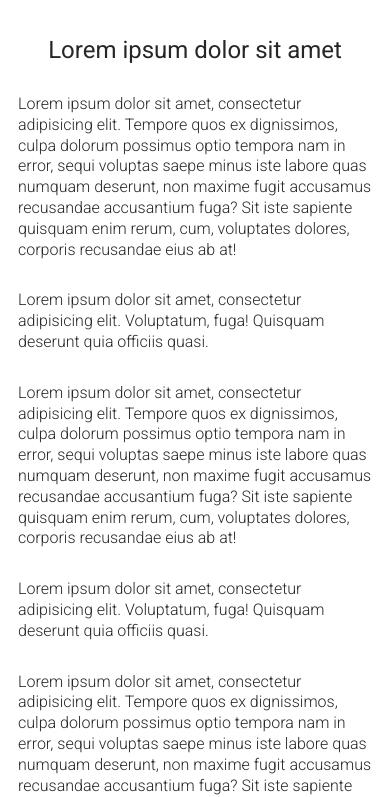
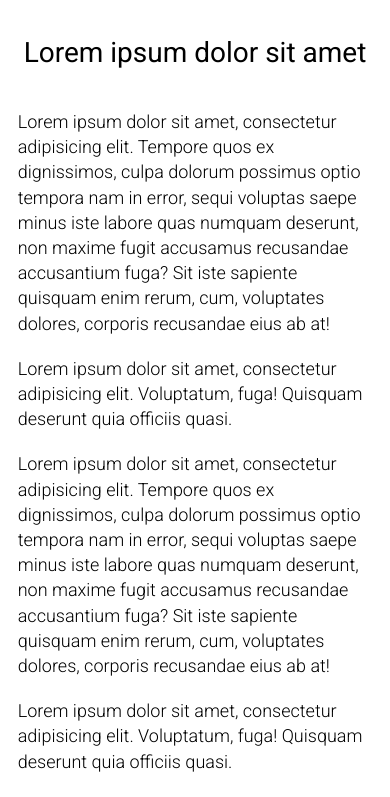
Before and after one commit to yastaraus/yastaraus.github.io, a PHP site: page /branch-3/post/27072019.html in a window 390 px wide. Shown: the part 304-1101 px from the top of the page. Run offline with PHP 8.4, Linux system fonts and the light colour scheme.

Commit message:
Post 2 impruvments

```diff
--- a/branch-3/css/newpost_style.css
+++ b/branch-3/css/newpost_style.css
@@ -7,6 +7,7 @@ body {
   min-width: 320px;
   font-size: 18px;
   font-family: 'Roboto', sans-serif;
+  background-color: var(--white-yas-color);
 }
 
 * {
@@ -15,31 +16,33 @@ body {
   box-sizing: border-box;
 }
 
-h1 {
-  margin: 50px 0px;
-  font-size: 26px;
+/* Color palette */
+:root {
+  --main-yas-color: pink;
+  --second-yas-color: red;
+  --add-yas-color: #ffe0de;
+
+  --text-yas-color: #262626;
+  --link-yas-color: ;
+  --white-yas-color: #fafafa;
 }
 
-.otl {
-  outline: 1px dotted black;
+.strip h1 {
+  margin: 60px 0px 50px 0px;
+  font-size: 32px;
+  text-align: center;
+  font-weight: 400;
 }
 
-figure {
-  margin: 0px;
-}
-
-figure > img {
-  width: 100%;
+.strip > p {
+  margin: 10px 0px 10px 0px;
+  line-height: 1.4em;
+  font-weight: 200;
 }
 
 .post {
   display: grid;
-  grid-template-columns: repeat(2, minmax(0.2em, 1fr)) repeat(3, minmax(106px, 2fr)) repeat(2, minmax(0.2em, 1fr));
-  /* grid-template-columns: repeat(2, minmax(0.2em, 2fr)) minmax(106px, 160px) minmax(106px, 640px) minmax(106px, 160px) repeat(2, minmax(0.2em, 2fr)); */
-  /* grid-template-columns: auto auto repeat(3, 2fr) auto auto; */
-  /* grid-template-columns: repeat(2, 1fr) repeat(3, auto) repeat(2, 1fr); */
-  /* grid-template-columns: repeat(2, minmax(auto, 1.2fr)) repeat(3, 2fr) repeat(2, minmax(auto, 1.2fr)); */
-  /* grid-template-columns: repeat(2, auto) repeat(3, 320px) repeat(2, auto); */
+  grid-template-columns: repeat(4, 1fr) repeat(4, minmax(80px, 240px)) repeat(4, 1fr);
 }
 
 .post > .hero {
@@ -51,33 +54,108 @@ figure > img {
 }
 
 .post > .strip {
-  grid-column: 3 / -3;
+  grid-column: 5 / -5;
   background-color: #fff;
-  padding: 2% 4%;
+  /* padding: 3em 6em; */
   margin: 0px 0.5em;
+
+  display: grid;
+  grid-template-columns: 1fr 3fr 3fr 1fr;
+}
+
+.strip > p:last-of-type {
+  margin-bottom: 30px;
+}
+
+.strip > p,h1{
+  grid-column: 2 / -2;
 }
 
 .post div.strip:nth-of-type(2){
-  margin-top: -30%;
-}
-
-.strip p {
-  margin: 30px 0px;
+  margin-top: -15%;
 }
 
 
-.post>.wide {
+/* -- Картинки -- */
+/* В ширину поста */
+.strip > figure {
   grid-column: 1 / -1;
+  margin: 20px 0px;
 }
 
-/* @media (max-width: 1024px) {
-  .post {
-    grid-template-columns: 0.1fr 0.5fr 6fr 6fr 6fr 0.5fr 0.1fr;
+.strip > figure > img {
+  width: 100%;
+}
+/* Во всю ширину экрана */
+.post > figure {
+  grid-column: 1 / -1;
+  margin: 0px 0px;
+}
+.post > figure > img {
+  width: 100%;
+}
+/* Общий фигкапча */
+.post figcaption {
+  color: gray;
+  font-size: 0.8em;
+  text-align: center;
+}
+
+/* -- Цитаты -- */
+blockquote {
+  grid-column: 1 / -1;
+  background-color: var(--add-yas-color);
+  padding: 4em 8em;
+}
+
+.strip > blockquote {
+  margin: 20px 0px;
+  border-right: 3px solid blue;
+}
+
+blockquote > p {
+  font-size: 1.2em;
+  line-height: 1.5em;
+  margin-bottom: 30px;
+}
+
+blockquote > p::before {
+  content: "«";
+}
+
+blockquote > p::after {
+  content: "»";
+}
+
+blockquote > .author {
+  font-weight: 400;
+  text-align: right;
+  font-size: 1em;
+}
+
+blockquote > .author::before {
+  content: "— ";
+}
+
+
+
+@media (max-width: 768px) {
+  .post > .hero {
+    height: 300px;
   }
-  .post > .hero {
-    height: 400px;
+  .post > .strip {
+    /* padding: 0.5em 0.8em; */
+    margin: 0px;
+    grid-template-columns: 0.3fr 3fr 3fr 0.3fr;
   }
   .post div.strip:nth-of-type(2){
-    margin-top: -20%;
+    margin-top: 0px;
   }
-} */
+  .strip h1 {
+    margin: 40px 0px 30px 0px;
+    font-size: 28px;
+  }
+  blockquote {
+    padding: 2em 2em;
+  }
+}
--- a/branch-3/css/newpost_style_non-grid.css
+++ b/branch-3/css/newpost_style_non-grid.css
@@ -37,7 +37,6 @@ figure > figcaption {
   color: gray;
   font-size: 0.8em;
   text-align: center;
-
 }
 
 /* .otl {
--- a/branch-3/post/27072019.html
+++ b/branch-3/post/27072019.html
@@ -5,8 +5,8 @@
   <meta name="viewport" content="width=device-width, initial-scale=1.0">
   <meta http-equiv="X-UA-Compatible" content="ie=edge">
   <title>Lorem ipsum</title>
-  <!-- <link rel="stylesheet" href="../css/newpost_style.css"> -->
-  <link rel="stylesheet" href="../css/newpost_style_non-grid.css">
+  <link rel="stylesheet" href="../css/newpost_style.css">
+  <!-- <link rel="stylesheet" href="../css/newpost_style_non-grid.css"> -->
 
 </head>
 <body>
@@ -19,15 +19,36 @@
         <p>Lorem ipsum dolor sit amet, consectetur adipisicing elit. Voluptatum, fuga! Quisquam deserunt quia officiis quasi.</p>
         <p>Lorem ipsum dolor sit amet, consectetur adipisicing elit. Tempore quos ex dignissimos, culpa dolorum possimus optio tempora nam in error, sequi voluptas saepe minus iste labore quas numquam deserunt, non maxime fugit accusamus recusandae accusantium fuga? Sit iste sapiente quisquam enim rerum, cum, voluptates dolores, corporis recusandae eius ab at!</p>
         <p>Lorem ipsum dolor sit amet, consectetur adipisicing elit. Voluptatum, fuga! Quisquam deserunt quia officiis quasi.</p>
+        <figure>
+          <img src="https://www.moviedash.com/wp-content/uploads/2018/12/SpiderVerse-2.jpeg" alt="">
+          <figcaption>Spider-Man: Into the Spider-Verse</figcaption>
+        </figure>
         <p>Lorem ipsum dolor sit amet, consectetur adipisicing elit. Tempore quos ex dignissimos, culpa dolorum possimus optio tempora nam in error, sequi voluptas saepe minus iste labore quas numquam deserunt, non maxime fugit accusamus recusandae accusantium fuga? Sit iste sapiente quisquam enim rerum, cum, voluptates dolores, corporis recusandae eius ab at!</p>
         <p>Lorem ipsum dolor sit amet, consectetur adipisicing elit. Voluptatum, fuga! Quisquam deserunt quia officiis quasi.</p>
         <p>Lorem ipsum dolor sit amet, consectetur adipisicing elit. Tempore quos ex dignissimos, culpa dolorum possimus optio tempora nam in error, sequi voluptas saepe minus iste labore quas numquam deserunt, non maxime fugit accusamus recusandae accusantium fuga? Sit iste sapiente quisquam enim rerum, cum, voluptates dolores, corporis recusandae eius ab at!</p>
         <p>Lorem ipsum dolor sit amet, consectetur adipisicing elit. Voluptatum, fuga! Quisquam deserunt quia officiis quasi.</p>
     </div>
-    <blockquote class="big_quote">
+
+    <figure>
+      <img src="https://www.moviedash.com/wp-content/uploads/2018/12/SpiderVerse-2.jpeg" alt="">
+      <figcaption>Spider-Man: Into the Spider-Verse</figcaption>
+    </figure>
+
+    <div class="strip">
+      <p>Lorem ipsum dolor sit amet, consectetur adipisicing elit. Recusandae illum possimus quisquam iure aliquam error, vero, dignissimos itaque aut tempore nemo amet earum officiis, consectetur! Fugiat voluptatibus voluptatum eos in. Laboriosam cumque explicabo id tempora iure dolorem odio aperiam deserunt optio repellat nisi eius recusandae eveniet et quaerat consequuntur reprehenderit nesciunt alias tenetur similique voluptatem quisquam, ipsam libero! Laudantium, odio.</p>
+      <p>Rem similique, voluptas voluptates modi voluptate voluptatibus ipsum alias natus, accusamus minus cumque, magni aperiam aspernatur necessitatibus sapiente, ea est debitis maxime. Voluptate non doloremque voluptatibus delectus aliquam, molestias iusto incidunt? Maiores quis assumenda eum modi consequuntur, cupiditate, dolore! Consectetur expedita, odio facere quis dolorum corporis. Iure eius nobis, tempora similique. Itaque necessitatibus quidem hic doloremque ex maiores illum, accusantium.</p>
+      <p>Harum hic libero corporis nam, tenetur a iste minus doloremque vero culpa dolorem explicabo vel dolor laborum, nisi unde possimus placeat at cum eos qui laboriosam. Delectus debitis, dolor quae aliquid? Fugiat debitis nisi quidem assumenda omnis eum nesciunt totam beatae quos corporis laudantium ipsum accusamus illum soluta ea harum at, repudiandae dolore esse laborum perspiciatis officiis reiciendis consequuntur! Est.</p>
+      <p>Fugit doloremque, voluptate amet, mollitia ab excepturi accusamus ex sint optio dolor tempore, consequatur aperiam cupiditate sequi voluptates ad magnam tempora quae nisi. Aliquam, maiores! Ipsa corporis, dolor qui in reprehenderit accusamus voluptate vel tenetur magni veritatis, asperiores vitae non eos id numquam inventore voluptatibus blanditiis reiciendis velit dolore. Dolorum illum dignissimos, aut, sed voluptates iusto quisquam distinctio placeat corporis!</p>
+      <blockquote>
         <p>Lorem ipsum dolor sit amet, consectetur adipisicing elit. Quo debitis fugit perferendis.</p>
         <span class="author">Lorem ipsum dolor</span>
       </blockquote>
+      <p>Ipsa natus mollitia accusantium illum est nulla maxime reiciendis optio doloribus eaque esse nam, voluptate numquam architecto in atque ullam! Voluptates illo consectetur ut perspiciatis qui. Nesciunt ipsa delectus assumenda quam voluptates explicabo distinctio aperiam, sunt, rerum eaque, sit et asperiores nulla quas deserunt aliquid. A veritatis, minus asperiores odit eos. Corporis libero cupiditate inventore voluptates in, provident iure quae.</p>
+      <p>Vitae voluptatibus, quidem excepturi, nisi iusto obcaecati temporibus reprehenderit repellat recusandae ratione exercitationem. Fuga sed ex natus! Ipsum, fugiat itaque quam sunt, magnam veniam iste nisi temporibus ad quas voluptate deserunt rem facere, illo reiciendis. Facilis esse ipsum accusamus modi facere eaque nihil aliquid, nisi odio vitae numquam earum veniam voluptate incidunt a consequatur vel aut dolore quaerat labore ut!</p>
+      <p>Unde beatae voluptates impedit deserunt culpa blanditiis dolorem amet, repudiandae, optio ex molestias quis? Error, voluptates cupiditate placeat alias iure delectus laboriosam possimus. Dolor quis voluptate nostrum soluta cum esse, maiores? Est laudantium esse nisi, alias odit quae, temporibus debitis! Libero, alias ab aliquam est nulla pariatur deserunt, consectetur sequi aut tempora placeat dolore minus iure, sed. Laborum, provident, ipsum!</p>
+      <p>Nihil voluptas cum nemo dolorem similique tenetur magni aliquam quod, soluta temporibus consectetur mollitia aspernatur quos molestias autem! Quod rerum praesentium impedit voluptate molestiae, corporis veniam quaerat. Eos ipsum cumque quas quia aliquid natus sed, voluptatibus voluptas qui iste, enim dolore suscipit laborum saepe accusantium doloribus modi provident. Blanditiis, asperiores reprehenderit dolorum vel a minus recusandae ex repellat tempore at.</p>
+      <p>Lorem ipsum dolor sit amet, consectetur adipisicing elit. Quidem adipisci nisi eos illum enim nihil quaerat nostrum, minus aliquam animi sequi placeat nobis alias sunt blanditiis commodi maxime. Veritatis eum dolorum sint a error provident, illo esse accusantium quod vero!</p>
+    </div>
 
     <figure>
       <img src="https://www.moviedash.com/wp-content/uploads/2018/12/SpiderVerse-2.jpeg" alt="">
@@ -37,3 +58,4 @@
   </div>
 </body>
 </html>
+<!--  -->
```
Lines whose indentation alone changed are shown as unchanged.
